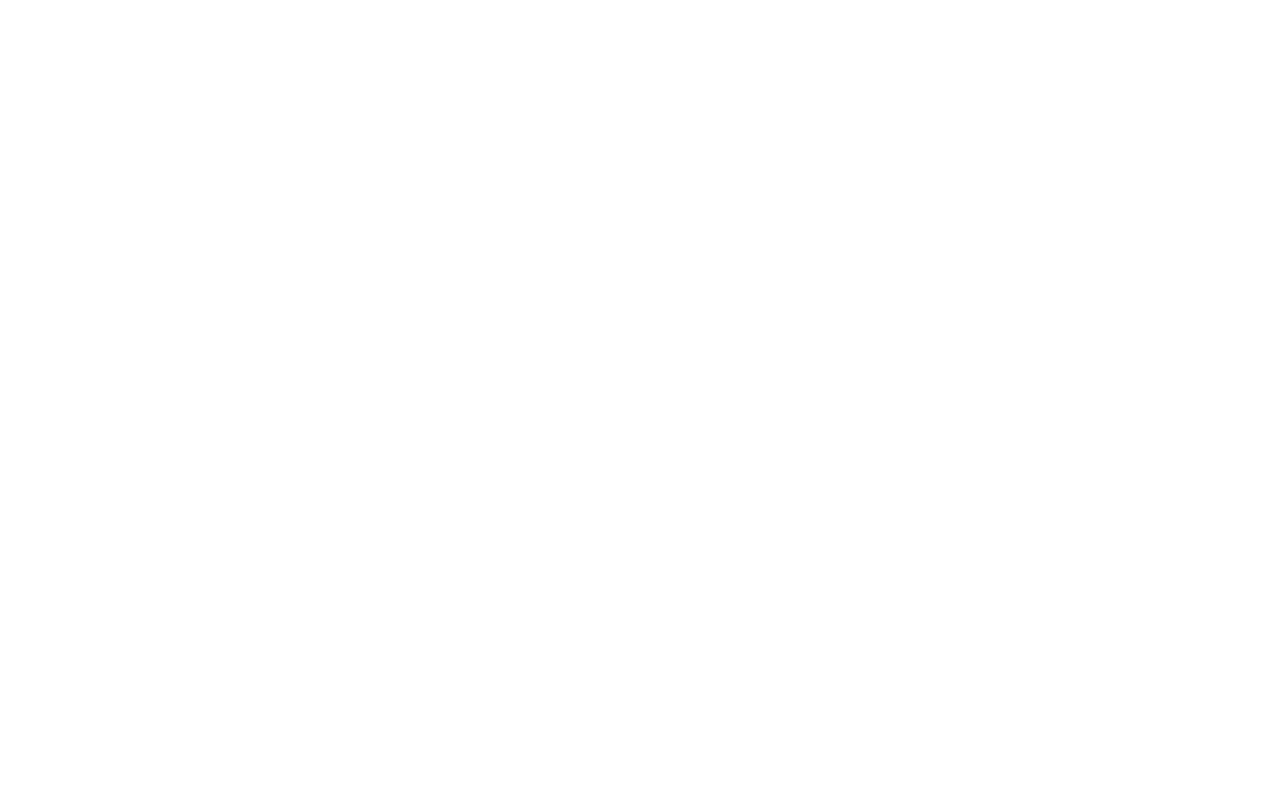
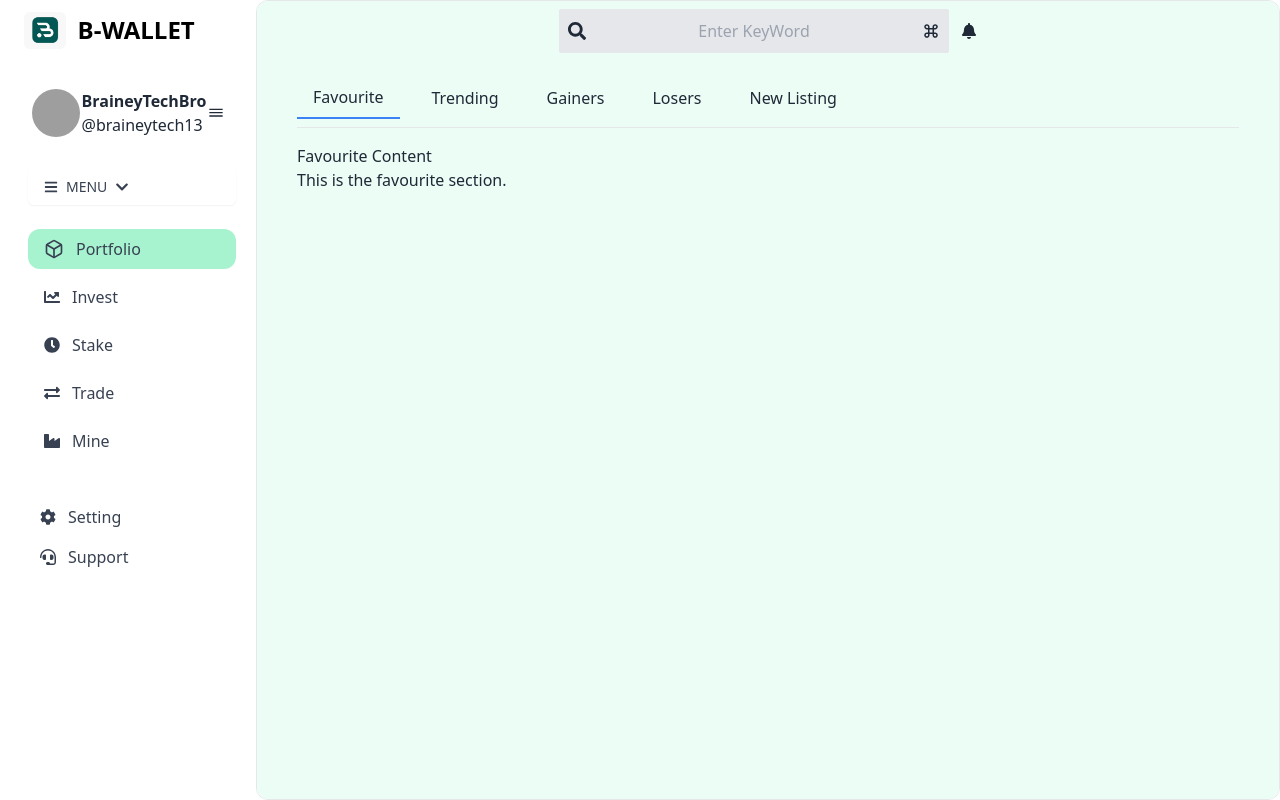
Before and after one commit to Dev-Ruqoyah/star-network, a React (Create React App) app: page /invest.js in a window 1280 px wide. Before the commit this address had no page. Built offline with nearby package versions, Linux system fonts and the light colour scheme; grey boxes are pictures that could not be loaded.

Commit message:
updated the invest page

```diff
--- a/src/App.js
+++ b/src/App.js
@@ -31,7 +31,7 @@
         {/* <DropdownMenu /> */}
         <Routes>
           <Route path="/" element={<Dashboard />} />
-          <Route path="/invest" element={<Invest />} />
+          <Route path="/invest.js" element={<Invest />} />
           {/* <Route path="/stake" element={<Stake />} />
           <Route path="/trade" element={<Trade />} />
           <Route path="/mine" element={<Mine />} />
--- /dev/null
+++ b/src/Components/NavBarIn.js
@@ -0,0 +1,52 @@
+import React from 'react';
+
+const NavbarIn = () => {
+  return (
+    <nav className="bg-gray-800">
+      <div className="max-w-7xl mx-auto px-4 sm:px-6 lg:px-8">
+        <div className="flex items-center justify-between h-16">
+          <div className="flex items-center">
+            <div className="flex-shrink-0 text-white text-xl">
+              Invest
+            </div>
+            <div className="hidden md:block">
+              <div className="ml-10 flex items-baseline space-x-4">
+                <a href="#favorite" className="text-gray-300 hover:bg-gray-700 hover:text-white px-3 py-2 rounded-md text-sm font-medium">Favorite</a>
+                <a href="#trending" className="text-gray-300 hover:bg-gray-700 hover:text-white px-3 py-2 rounded-md text-sm font-medium">Trending</a>
+                <a href="#gainers" className="text-gray-300 hover:bg-gray-700 hover:text-white px-3 py-2 rounded-md text-sm font-medium">Gainers</a>
+                <a href="#losers" className="text-gray-300 hover:bg-gray-700 hover:text-white px-3 py-2 rounded-md text-sm font-medium">Losers</a>
+                <a href="#new-listing" className="text-gray-300 hover:bg-gray-700 hover:text-white px-3 py-2 rounded-md text-sm font-medium">New Listing</a>
+              </div>
+            </div>
+          </div>
+          <div className="-mr-2 flex md:hidden">
+            <button type="button" className="bg-gray-900 inline-flex items-center justify-center p-2 rounded-md text-gray-400 hover:text-white hover:bg-gray-700 focus:outline-none focus:ring-2 focus:ring-offset-2 focus:ring-offset-gray-800 focus:ring-white" aria-controls="mobile-menu" aria-expanded="false">
+              <span className="sr-only">Open main menu</span>
+              {/* Icon when menu is closed. */}
+              <svg className="block h-6 w-6" xmlns="http://www.w3.org/2000/svg" fill="none" viewBox="0 0 24 24" stroke="currentColor" aria-hidden="true">
+                <path strokeLinecap="round" strokeLinejoin="round" strokeWidth="2" d="M4 6h16M4 12h16M4 18h16" />
+              </svg>
+              {/* Icon when menu is open. */}
+              <svg className="hidden h-6 w-6" xmlns="http://www.w3.org/2000/svg" fill="none" viewBox="0 0 24 24" stroke="currentColor" aria-hidden="true">
+                <path strokeLinecap="round" strokeLinejoin="round" strokeWidth="2" d="M6 18L18 6M6 6l12 12" />
+              </svg>
+            </button>
+          </div>
+        </div>
+      </div>
+
+      {/* Mobile menu, show/hide based on menu state. */}
+      {/* <div className="md:hidden" id="mobile-menu">
+        <div className="px-2 pt-2 pb-3 space-y-1 sm:px-3">
+          <a href="#favorite" className="text-gray-300 hover:bg-gray-700 hover:text-white block px-3 py-2 rounded-md text-base font-medium">Favorite</a>
+          <a href="#trending" className="text-gray-300 hover:bg-gray-700 hover:text-white block px-3 py-2 rounded-md text-base font-medium">Trending</a>
+          <a href="#gainers" className="text-gray-300 hover:bg-gray-700 hover:text-white block px-3 py-2 rounded-md text-base font-medium">Gainers</a>
+          <a href="#losers" className="text-gray-300 hover:bg-gray-700 hover:text-white block px-3 py-2 rounded-md text-base font-medium">Losers</a>
+          <a href="#new-listing" className="text-gray-300 hover:bg-gray-700 hover:text-white block px-3 py-2 rounded-md text-base font-medium">New Listing</a>
+        </div>
+      </div> */}
+    </nav>
+  );
+};
+
+export default NavbarIn;
--- a/src/Pages/invest.js
+++ b/src/Pages/invest.js
@@ -1,8 +1,11 @@
-import React from "react";
+import React, { useState } from "react";
 import Sidebar from "../Components/sidebar";
 import Navbar from "./navbar";
+import { MdKeyboardCommandKey } from "react-icons/md";
+import { FaSearch, FaBell } from "react-icons/fa";
 
 const Invest = () => {
+  const [activeTab, setActiveTab] = useState("favourite");
   return (
     <>
       <div className="grid grid-cols-1 static md:grid-cols-5 overflow-hidden h-screen">
@@ -10,9 +13,101 @@
           <Sidebar />
         </div>
         <div className="bg-emerald-50 col-span-1 md:col-span-4 md:basis-5/6 lg:basis-4/6 border overflow-y-scroll h-full rounded-xl container px-6 py-2">
+          {/* Search bar */}
 
+          <div className="flex justify-center items-center gap-3 mb-2">
+            <div className="search-bar  px-2 border bg-gray-200 flex rounded-sm items-center md:w-4/5 lg:w-2/5">
+              <FaSearch className="text-xl" />
+              <input
+                type="text"
+                className=" bg-transparent text-center w-full py-2 outline-0 border"
+                placeholder="Enter KeyWord"
+              />
+              <MdKeyboardCommandKey className="text-xl" />
+            </div>
+            <FaBell />
+          </div>
+
+          {/* INVEST NAVBAR */}
+          <div className="w-full h-screen p-4">
+            <nav className="flex space-x-4 border-b pb-2 mb-4">
+              <button
+                className={`py-2 px-4 ${
+                  activeTab === "favourite" ? "border-b-2 border-blue-500" : ""
+                }`}
+                onClick={() => setActiveTab("favourite")}
+              >
+                Favourite
+              </button>
+              <button
+                className={`py-2 px-4 ${
+                  activeTab === "trending" ? "border-b-2 border-blue-500" : ""
+                }`}
+                onClick={() => setActiveTab("trending")}
+              >
+                Trending
+              </button>
+              <button
+                className={`py-2 px-4 ${
+                  activeTab === "gainers" ? "border-b-2 border-blue-500" : ""
+                }`}
+                onClick={() => setActiveTab("gainers")}
+              >
+                Gainers
+              </button>
+              <button
+                className={`py-2 px-4 ${
+                  activeTab === "losers" ? "border-b-2 border-blue-500" : ""
+                }`}
+                onClick={() => setActiveTab("losers")}
+              >
+                Losers
+              </button>
+              <button
+                className={`py-2 px-4 ${
+                  activeTab === "new" ? "border-b-2 border-blue-500" : ""
+                }`}
+                onClick={() => setActiveTab("new")}
+              >
+                New Listing
+              </button>
+            </nav>
+
+            <div>
+              {activeTab === "favourite" && (
+                <div className="content">
+                  <h2>Favourite Content</h2>
+                  <p>This is the favourite section.</p>
+                </div>
+              )}
+              {activeTab === "trending" && (
+                <div className="content">
+                  <h2>Trending Content</h2>
+                  <p>This is the trending section.</p>
+                </div>
+              )}
+              {activeTab === "gainers" && (
+                <div className="content">
+                  <h2>Gainers Content</h2>
+                  <p>This is the gainers section.</p>
+                </div>
+              )}
+              {activeTab === "losers" && (
+                <div className="content">
+                  <h2>Losers Content</h2>
+                  <p>This is the losers section.</p>
+                </div>
+              )}
+              {activeTab === "new" && (
+                <div className="content">
+                  <h2>New Listing Content</h2>
+                  <p>This is the new listing section.</p>
+                </div>
+              )}
+            </div>
+          </div>
         </div>
-        <Navbar/>
+        <Navbar />
       </div>
     </>
   );
```
